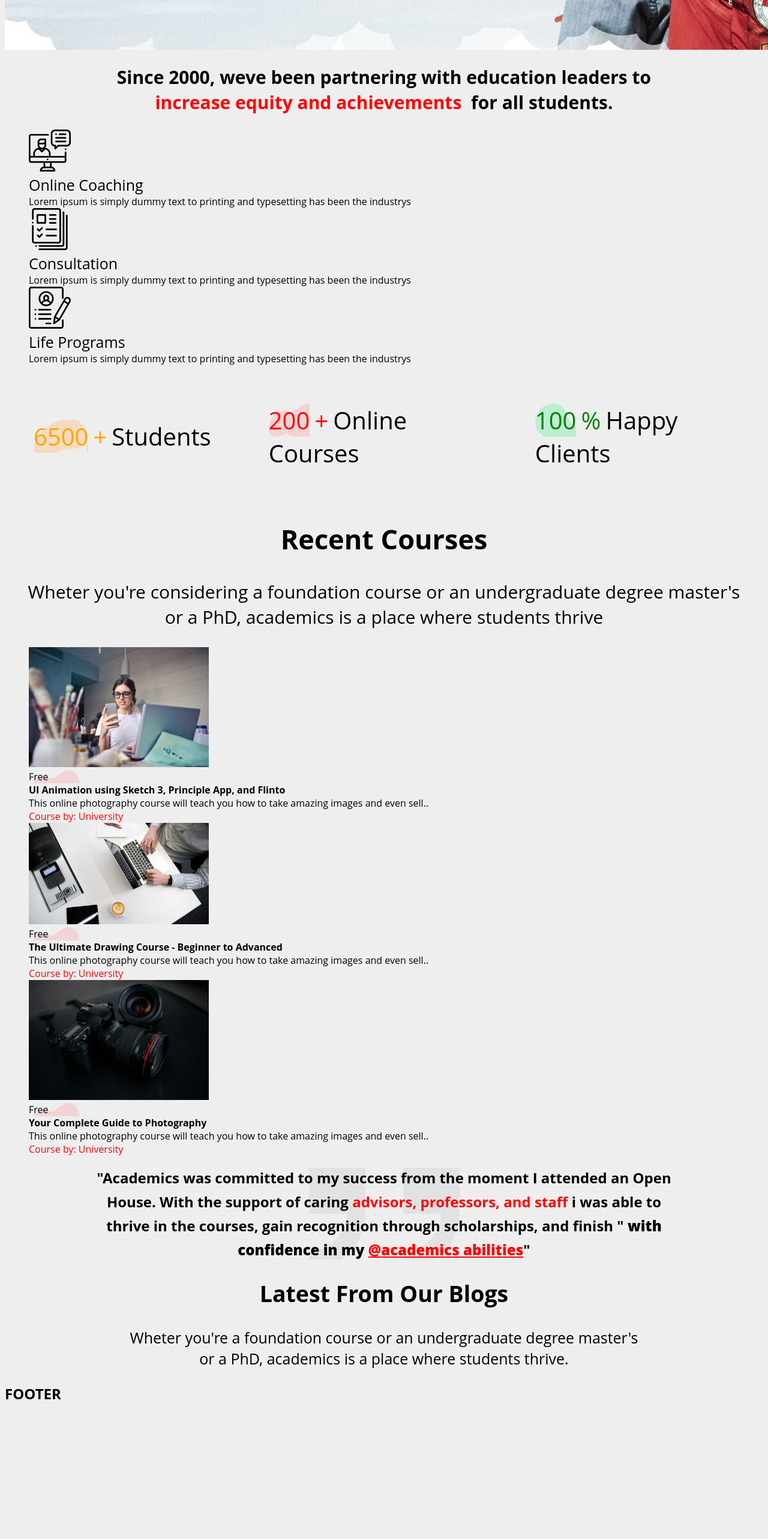
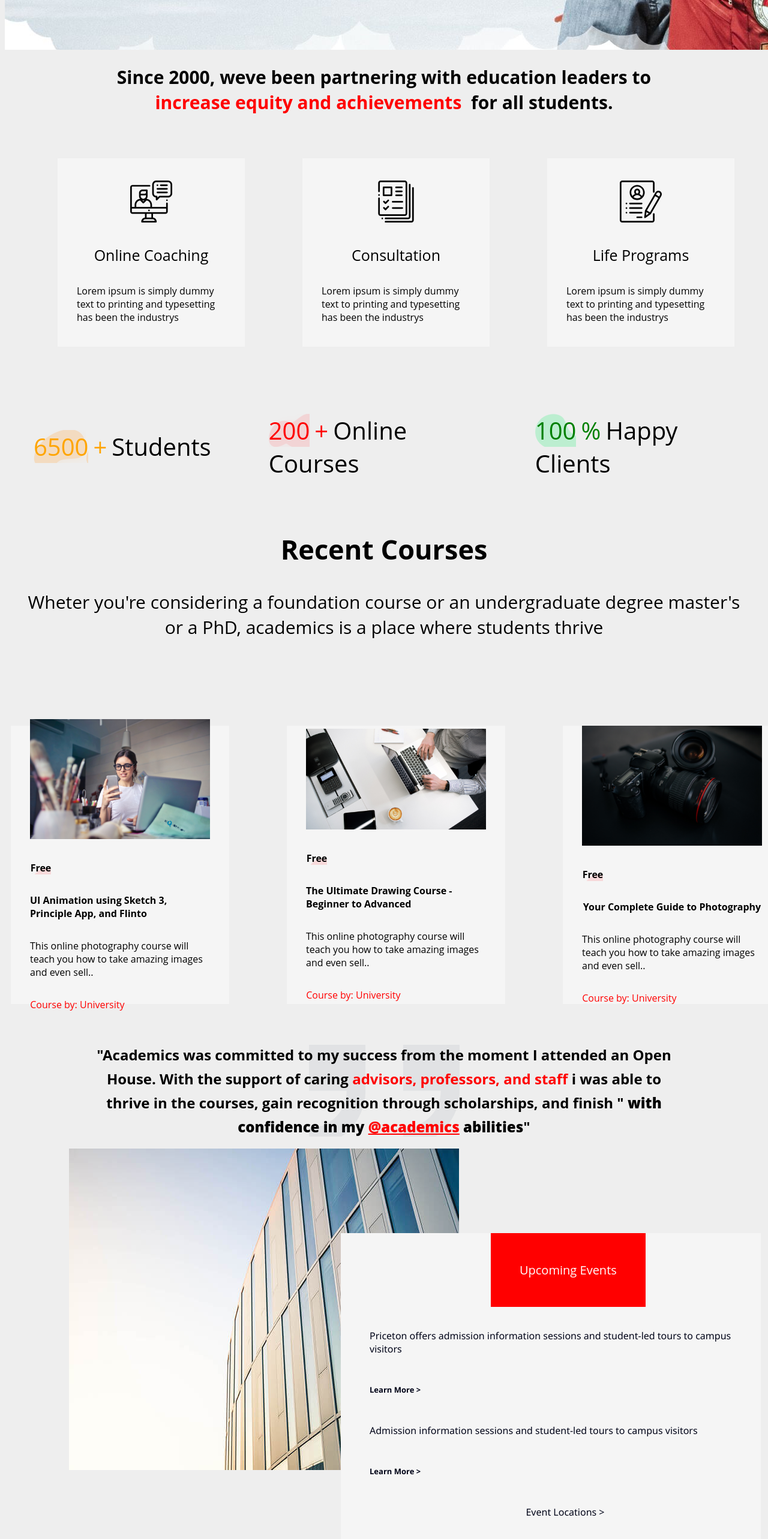
Before and after one commit to Rentacc/academy, a Vue app in the folder academy/: page / in a window 1280 px wide. Shown: the part 739-3305 px from the top of the page at 60% size. Before the commit the page ends 3099 px from the top, so only its background shows below. Built offline with nearby package versions, Linux system fonts and the light colour scheme.

Commit message:
add section four

```diff
--- a/academy/src/components/SectionFour.vue
+++ b/academy/src/components/SectionFour.vue
@@ -3,21 +3,21 @@
         data() {
             return {
                 cardTwo: [{
-                    icon: "public/img/bruce-mars-FWVMhUa_wbY-unsplash.jpg",
+                    icon: "public/img/news-3-2.jpg",
                     category:"Admin University",
                     title: "Peer pressure changes how teens tackle inequality",
                     description: "____",
                     readmore: "Read more >",
                 },
                 {
-                    icon: "public/img/bruce-mars-FWVMhUa_wbY-unsplash.jpg",
+                    icon: "public/img/news-2-2.jpg",
                     category:"Admin Education",
                     title: "Lewisham Live Mixtape celebrates borough's",
                     description: "____",
                     readmore: "Read more >",
                 },
                 {
-                    icon: "public/img/bruce-mars-FWVMhUa_wbY-unsplash.jpg",
+                    icon: "public/img/news-1-2.jpg",
                     category:"Admin Education",
                     title: "Turner Prize winnner's work to open Gold on Film festival",
                     description: "____",
@@ -32,6 +32,21 @@
 <section>
     <h1>Latest From Our Blogs</h1>
     <p>Wheter you're a foundation course or an undergraduate degree master's <hr> or a PhD, academics is a place where students thrive.</p>
+
+    <ul>
+            <div class="container">
+            <li class="card" v-for="card in cardTwo">
+
+                <div class="icon"><img :src="card.icon" alt=""></div>
+                <div class="category">{{ card.category }}</div>
+                <div class="title">{{ card.title }}</div>
+                <div class="description">{{ card.description }}</div>
+                <div class="readmore">{{ card.readmore }}</div>
+
+
+            </li>
+        </div>
+        </ul>
 </section>
 
 </template>
@@ -39,6 +54,8 @@
 section{
     text-align: center;
     font-size: 25px;
+    margin-bottom: rem;
+
 }
 
 hr {
@@ -48,4 +65,50 @@ hr {
   background-color: transparent;
 }
 
+img{
+    width: 356px;
+}
+
+ul li{
+    list-style:none;
+}
+
+.container{
+    margin-top: 4rem;
+    display: flex;
+    flex-direction: row;
+    justify-content: center;
+    align-items: center;
+
+
+
+}
+
+.card{
+    background-color:whitesmoke;
+    padding: 2rem;
+    margin:3rem;
+    width: 300px;
+    height: 460px;
+    display: flex;
+    flex-direction: column;
+    gap: 2rem;
+    align-items: center;
+    justify-content: center;
+}
+
+.readmore{
+    margin-right: 7rem;
+}
+
+.description{
+    color: red;
+    margin-right: 12rem;
+}
+
+.title{
+    font-family: 'Segoe UI', Tahoma, Geneva, Verdana, sans-serif;
+}
+
+
 </style>
--- a/academy/src/components/SectionOne.vue
+++ b/academy/src/components/SectionOne.vue
@@ -33,15 +33,19 @@
         </h1>
 
 
-        <ul class="none">
-            <li v-for="card in cardOne">
+        <ul>
+            <div class="container">
+            <li class="card" v-for="card in cardOne">
 
                 <div class="icon"><img :src="card.icon" alt=""></div>
                 <div class="title">{{ card.title }}</div>
                 <div class="description">{{ card.description }}</div>
 
+
             </li>
+        </div>
         </ul>
+
 
         <div class="flex">
 
@@ -137,6 +141,30 @@ ul li{
     list-style: none;
 }
 
+.container{
+    display: flex;
+    flex-direction: row;
+    justify-content: center;
+    align-items: center;
+
+
+
+}
+
+.card{
+    background-color:whitesmoke;
+    padding: 2rem;
+    margin:3rem;
+    width: 300px;
+    height: 250px;
+    display: flex;
+    flex-direction: column;
+    gap: 2rem;
+    align-items: center;
+    justify-content: center;
+}
+
+
 
 
 </style>
--- a/academy/src/components/SectionThree.vue
+++ b/academy/src/components/SectionThree.vue
@@ -2,12 +2,22 @@
 
 <template>
     <section>
-    <h2>"Academics was committed to my success from the moment I attended an Open <hr> House. With the support of caring <span class="red">advisors, professors, and staff</span> i was able to <hr> thrive in the courses, gain recognition through scholarships, and finish " <span class="bold">with <hr> confidence in my <span class="redunder">@academics abilities</span></span>"</h2>
+    <h2>"Academics was committed to my success from the moment I attended an Open <hr> House. With the support of caring <span class="red">advisors, professors, and staff</span> i was able to <hr> thrive in the courses, gain recognition through scholarships, and finish " <span class="bold">with <hr> confidence in my <span class="redunder">@academics</span> abilities</span>"</h2>
 </section>
+<div class="left"><img src="../assets/img/video-bg-3.jpg" alt=""></div>
+<div class="right"><div class="upcoming">Upcoming Events</div>
+<div class="text">
+<p>Priceton offers admission information sessions and student-led tours to campus visitors</p>
+<p class="learn"> Learn More > </p>
+<p> Admission information sessions and student-led tours to campus visitors</p>
+<p class="learn"> Learn More > </p>
+<p class="location"> Event Locations ></p> </div>
+</div>
 </template>
 
 
 <style scoped>
+
 
 h2{
     background-image: url("../assets/img/quote.png");
@@ -40,4 +50,47 @@ hr {
 .bold{
     font-weight: bolder;
 }
+
+.left{
+    text-align: center;
+    margin-right: 25rem;
+}
+
+.right{
+    background-color: whitesmoke;
+    width: 700px;
+    height: 540px;
+    position: relative;
+    bottom: 28rem;
+    left: 35rem;
+
+}
+
+.upcoming{
+    background-color: red;
+    display: inline;
+    padding: 3rem;
+    position: absolute;
+    margin-left: 250px;
+    color: white;
+    font-size: 20px;
+}
+
+p{
+    margin-top: 3rem;
+    margin-left: 3rem;
+    position: relative;
+    top: 10rem;
+    color: rgb(0, 4, 24);
+    font-family: 'Segoe UI', Tahoma, Geneva, Verdana, sans-serif;
+}
+
+.location{
+    text-align: center;
+}
+
+.learn{
+    font-size: small;
+    font-weight: bold;
+}
 </style>
--- a/academy/src/components/SectionTwo.vue
+++ b/academy/src/components/SectionTwo.vue
@@ -36,13 +36,15 @@
 </section>
 
 <ul>
-            <li v-for="card in cardTwo">
+    <div class="container">
+            <li class="card" v-for="card in cardTwo">
                 <div class="icon"><img :src="card.icon" alt=""></div>
                 <div class="price">{{ card.price }}</div>
                 <div class="title">{{ card.title }}</div>
                 <div>{{ card.description }}</div>
                 <div class="red">{{ card.courseby }}</div>
             </li>
+        </div>
         </ul>
 </template>
 
@@ -67,6 +69,8 @@ img{
 .price{
     background-image: url("../assets/img/counter-shape-2-1-1.png");
     background-repeat: no-repeat;
+    font-weight: bold;
+    margin-right: 16.5rem;
 
 }
 
@@ -76,9 +80,33 @@ img{
 
 .red{
     color: red;
+    margin-right: 8.9rem;
+
 }
 
 ul li{
     list-style: none;
 }
+
+.container{
+    margin-top: 6rem;
+    display: flex;
+    justify-content: center;
+    align-items: center;
+}
+
+.card{
+    background-color: whitesmoke;
+    padding: 2rem;
+    margin:3rem;
+    width: 300px;
+    height: 400px;
+    display: flex;
+    flex-direction: column;
+    gap: 2rem;
+    align-items: center;
+    justify-content: center;
+
+
+}
 </style>
```
